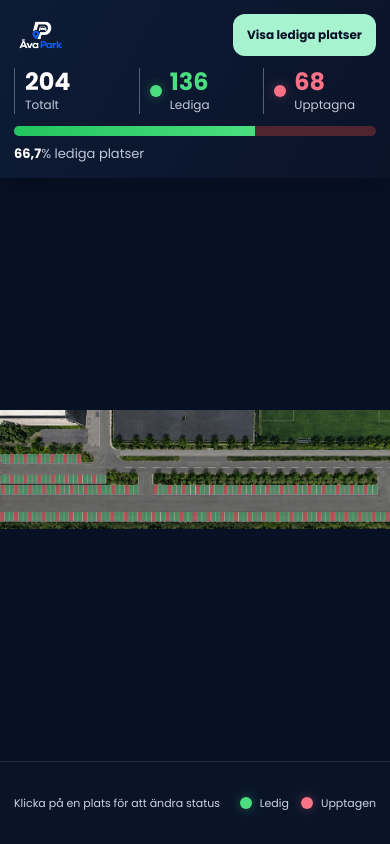
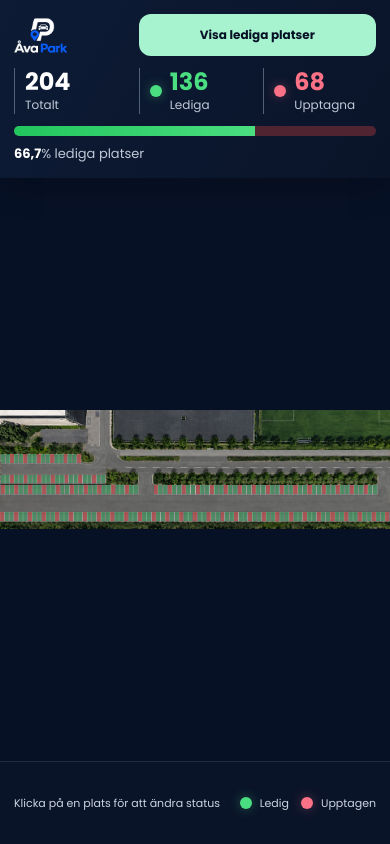
Before and after one commit to edu-kelyeb/Gymnasie-arbete-2026_Arvid-Lind-Kelvin-Yeboah, a plain HTML site: page index.html in a window 390 px wide. Drawn offline with Linux system fonts and the light colour scheme.

Commit message:
Knappfix för övre navbar

```diff
--- a/css/style.css
+++ b/css/style.css
@@ -42,6 +42,8 @@ body {
 .logotyp img {
   display: block;
   width: clamp(56px, 5vw, 76px);
+  transform: scale(1.25);
+  transform-origin: center;
 }
 
 .toppmeny > .statistik-total,
@@ -142,6 +144,9 @@ body {
 }
 
 .meny-knapp {
+  box-sizing: border-box;
+  width: 180px;
+  flex: 0 0 180px;
   padding: 14px 20px;
   color: #071126;
   background: #a7f3d0;
@@ -193,10 +198,6 @@ body {
 
 .parkeringsrad {
   position: absolute;
-}
-
-.parkeringsrad:hover {
-  z-index: 1;
 }
 
 .parkeringsplats {
@@ -337,6 +338,9 @@ body {
     grid-column: 2 / -1;
     grid-row: 1;
     justify-self: end;
+    width: 100%;
+    min-width: 0;
+    flex: 0 0 auto;
     padding: 12px 14px;
     font-size: 12px;
   }
```
